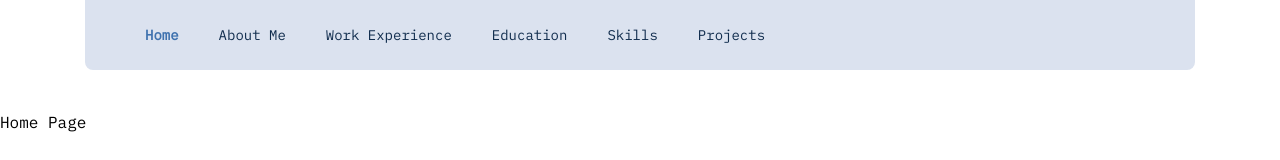
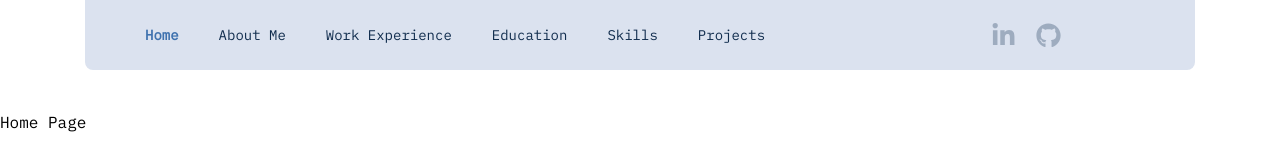
Before and after one commit to will-j-c/resume_website, a Next.js app: page / in a window 1280 px wide. Shown: the top 160 px of the page. Built offline with nearby package versions, Linux system fonts and the light colour scheme.

Commit message:
feat: added social icons

```diff
--- a/package.json
+++ b/package.json
@@ -12,7 +12,8 @@
     "clsx": "^2.1.0",
     "next": "14.0.2",
     "react": "^18",
-    "react-dom": "^18"
+    "react-dom": "^18",
+    "react-icons": "^5.0.1"
   },
   "devDependencies": {
     "autoprefixer": "^10.0.1",
--- a/src/app/ui/Navbar.jsx
+++ b/src/app/ui/Navbar.jsx
@@ -1,4 +1,7 @@
+'use client';
+
 import NavLinks from '@/app/ui/Navlinks';
+import Socials from '@/app/ui/Socials';
 
 export default function Navbar() {
   return (
@@ -7,7 +10,9 @@ export default function Navbar() {
         <div className='basis-3/4 flex flex-row content-center'>
           <NavLinks />
         </div>
-        <div className='basis-1/4'></div>
+        <div className='basis-1/4 flex flex-row justify-center gap-5 my-auto'>
+          <Socials />
+        </div>
       </div>
     </div>
   );
--- /dev/null
+++ b/src/app/ui/Socials.jsx
@@ -0,0 +1,22 @@
+import { FaGithub } from 'react-icons/fa';
+import { FaLinkedinIn } from 'react-icons/fa6';
+import { IconContext } from 'react-icons';
+
+export default function Socials() {
+  return (
+    <IconContext.Provider
+      value={{
+        size: '25',
+        className:
+          'text-lightThemePrimaryText hover:text-lightThemeSecondaryText text-opacity-30',
+      }}
+    >
+      <a target='_blank' rel='noopener' href='https://www.linkedin.com/in/willcolgate/'>
+        <FaLinkedinIn />
+      </a>
+      <a target='_blank' rel='noopener' href='https://github.com/will-j-c'>
+        <FaGithub />
+      </a>
+    </IconContext.Provider>
+  );
+}
```
Also changed, not shown: 1 other file (tests, documents, lock files or other folders).
